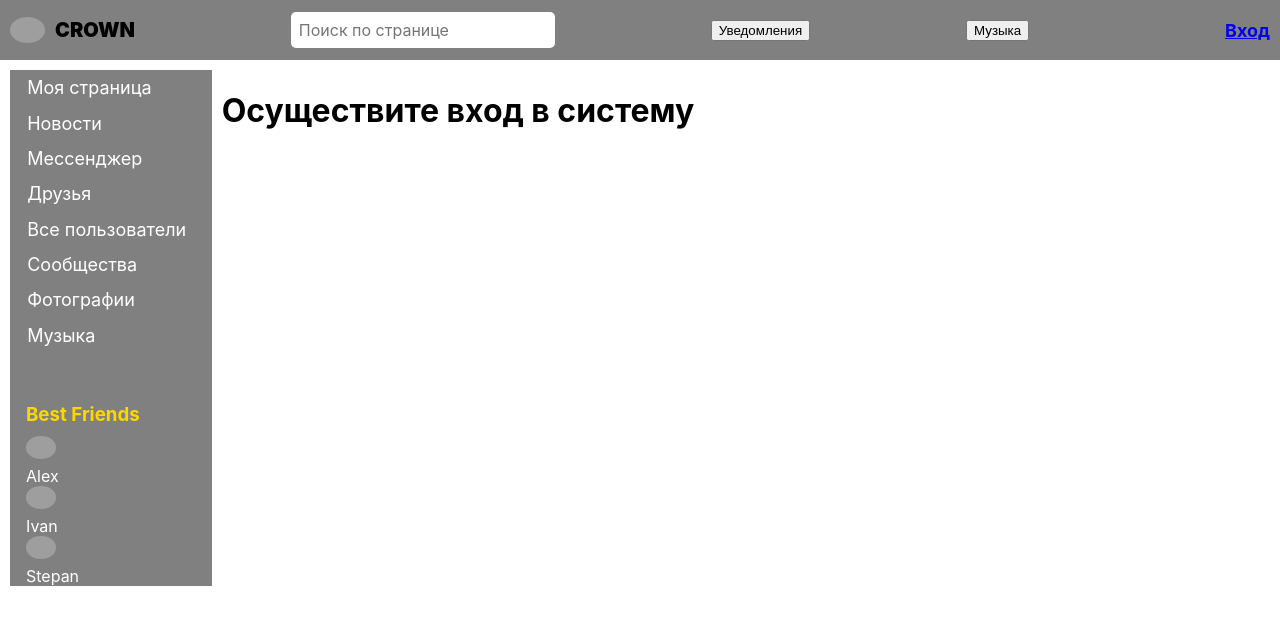
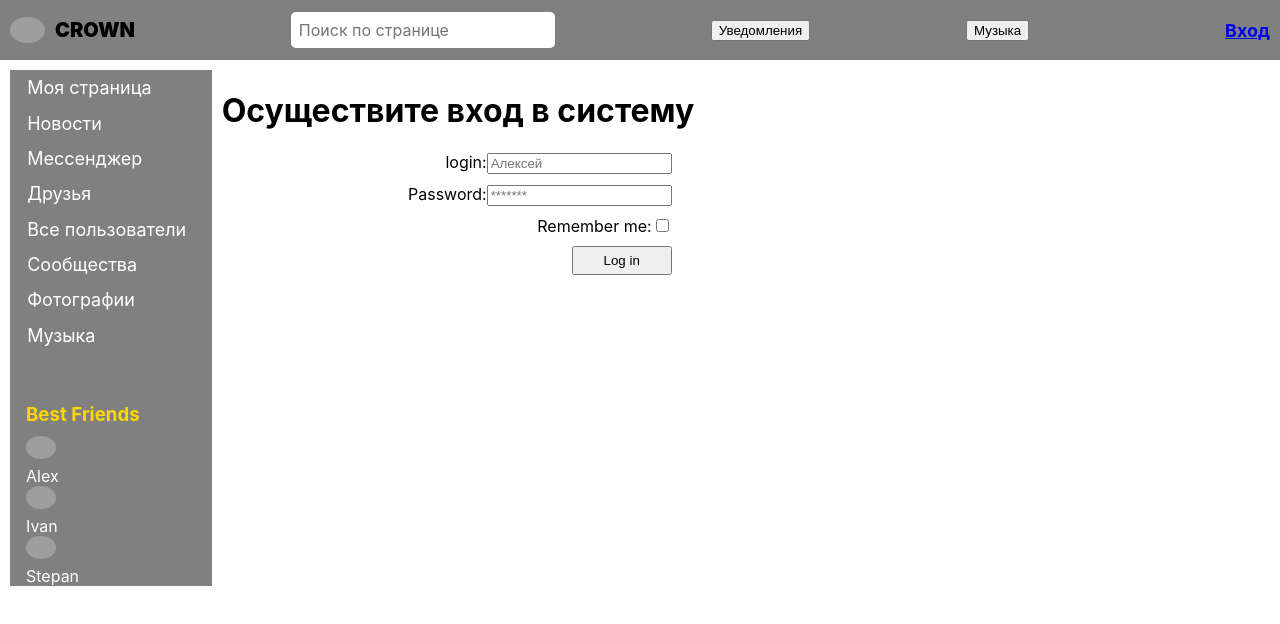
Before and after one commit to KuhniaDruggist/socialReact, a React (Create React App) app: page /login in a window 1280 px wide. Shown: the top 624 px of the page. Built offline with nearby package versions, Linux system fonts and the light colour scheme; no server answers; grey boxes are pictures that could not be loaded.

Commit message:
redux-form login start

```diff
--- a/package.json
+++ b/package.json
@@ -13,6 +13,7 @@
     "react-router-dom": "^5.2.0",
     "react-scripts": "4.0.3",
     "redux": "^4.1.0",
+    "redux-form": "^8.3.7",
     "redux-thunk": "^2.3.0",
     "web-vitals": "^1.1.1"
   },
--- a/src/App.js
+++ b/src/App.js
@@ -11,13 +11,13 @@ import Login from "./components/Login/Login";
 const App = (props) => {
     return (
         <div className="app-wrapper">
-            <HeaderContainer store={props.store}/>
-            <NavbarContainer store={props.store} />
+            <HeaderContainer />
+            <NavbarContainer />
             <div className="app-wrapper-content">
-                <Route path='/profile/:userId?' render={() => <ProfileContainer store={props.store} />} />
-                <Route path='/dialogs' render={() => <DialogsContainer store={props.store} />} />
-                <Route path='/users' render={() => <UsersContainer store={props.store} />} />
-                <Route path='/login' render={() => <Login store={props.store} />} />
+                <Route path='/profile/:userId?' render={() => <ProfileContainer />} />
+                <Route path='/dialogs' render={() => <DialogsContainer />} />
+                <Route path='/users' render={() => <UsersContainer />} />
+                <Route path='/login' render={() => <Login />} />
             </div>
         </div>
     );
--- a/src/components/Header/HeaderContainer.jsx
+++ b/src/components/Header/HeaderContainer.jsx
@@ -1,7 +1,7 @@
 import React from 'react';
 import Header from "./Header";
-import connect from "react-redux/lib/connect/connect";
 import {getAuthUserData} from "../../redux/auth-reducer";
+import {connect} from "react-redux";
 
 class HeaderContainer extends React.Component {
     componentDidMount() {
--- a/src/components/Login/Login.jsx
+++ b/src/components/Login/Login.jsx
@@ -1,7 +1,37 @@
 import React from 'react';
+import s from './Login.module.css';
+import {Field, reduxForm} from "redux-form";
+
+const LoginForm = (props) => {
+
+    return (
+        <form className={s.form} onSubmit={props.handleSubmit}>
+            <label className={s.label}>login:
+                <Field component={'input'} name={'login'} placeholder={'Алексей'} />
+            </label>
+            <label className={s.label}>Password:
+                <Field component={'input'} name={'password'} placeholder={'*******'} />
+            </label>
+            <label className={s.label}>Remember me:
+                <Field component={'input'} name={'rememberMe'} type={'checkbox'}/>
+            </label>
+            <button>Log in</button>
+        </form>
+    );
+}
+
+const LoginReduxForm = reduxForm({form: 'login'})(LoginForm);
 
 const Login = (props) => {
-    return <h1>Осуществите вход в систему</h1>
+    const onSubmit = (formData) => {
+        console.log(formData);
+    }
+    return(
+        <div>
+            <h1>Осуществите вход в систему</h1>
+            <LoginReduxForm onSubmit={onSubmit}/>
+        </div>
+    );
 }
 
 export default Login
--- /dev/null
+++ b/src/components/Login/Login.module.css
@@ -0,0 +1,15 @@
+.form {
+    width: 450px;
+    display: flex;
+    flex-direction: column;
+    align-items: flex-end;
+}
+
+.label {
+    margin-bottom: 10px;
+}
+
+.form button {
+    padding: 5px 20px;
+    width: 100px;
+}
--- a/src/index.js
+++ b/src/index.js
@@ -4,9 +4,12 @@ import './index.css';
 import App from './App';
 import store from "./redux/redux-store";
 import {BrowserRouter} from "react-router-dom";
+import {Provider} from "react-redux";
 
 ReactDOM.render(
         <BrowserRouter>
-            <App store={store}/>
+            <Provider store={store}>
+                <App />
+            </Provider>
         </BrowserRouter>, document.getElementById('root')
 );
--- a/src/redux/redux-store.js
+++ b/src/redux/redux-store.js
@@ -5,13 +5,15 @@ import navbarReducer from "./navbar-reducer";
 import usersReducer from "./users-reducer";
 import authReducer from "./auth-reducer";
 import thunkMiddleware from "redux-thunk";
+import { reducer as formReducer } from 'redux-form';
 
 let reducers = combineReducers({
     profilePage: profileReducer,
     messagesPage: messagesReducer,
     navbar: navbarReducer,
     usersPage: usersReducer,
-    auth: authReducer
+    auth: authReducer,
+    form: formReducer
 });
 
 let store = createStore(reducers, applyMiddleware(thunkMiddleware));
```
Also changed, not shown: 1 other file (tests, documents, lock files or other folders).
